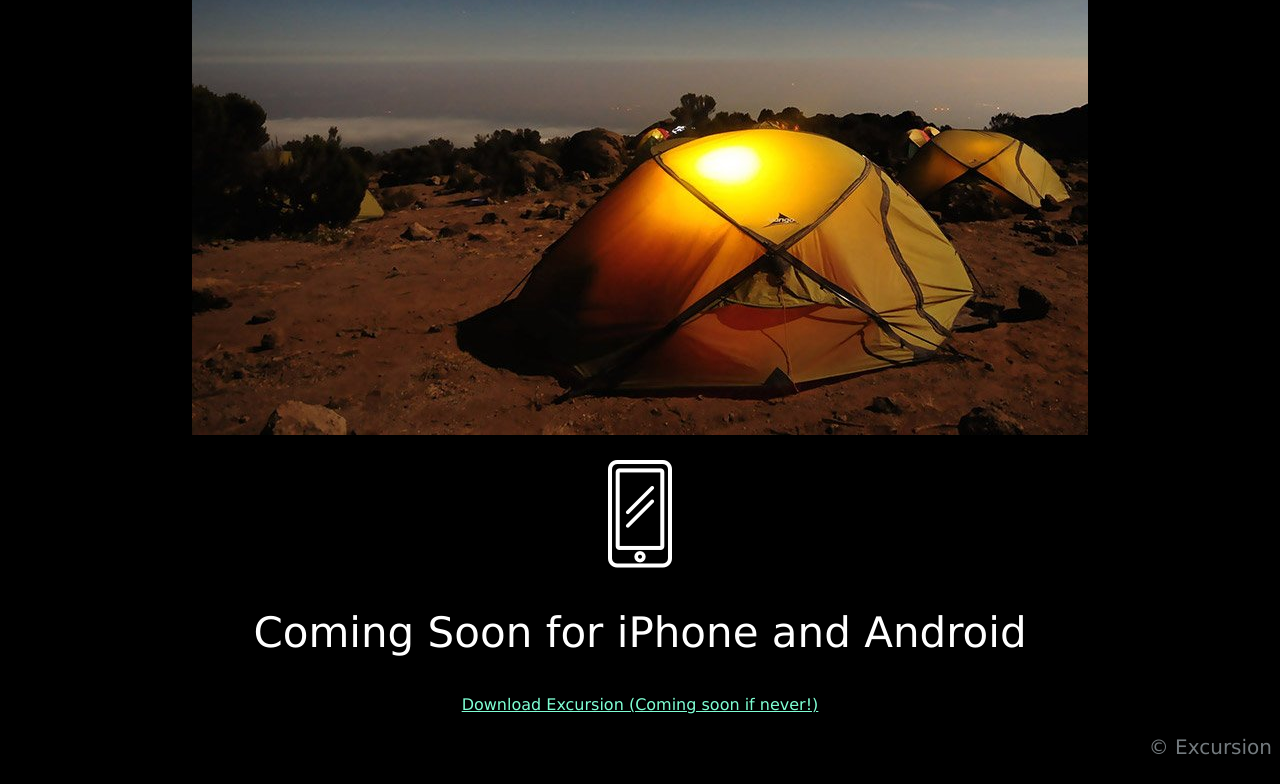
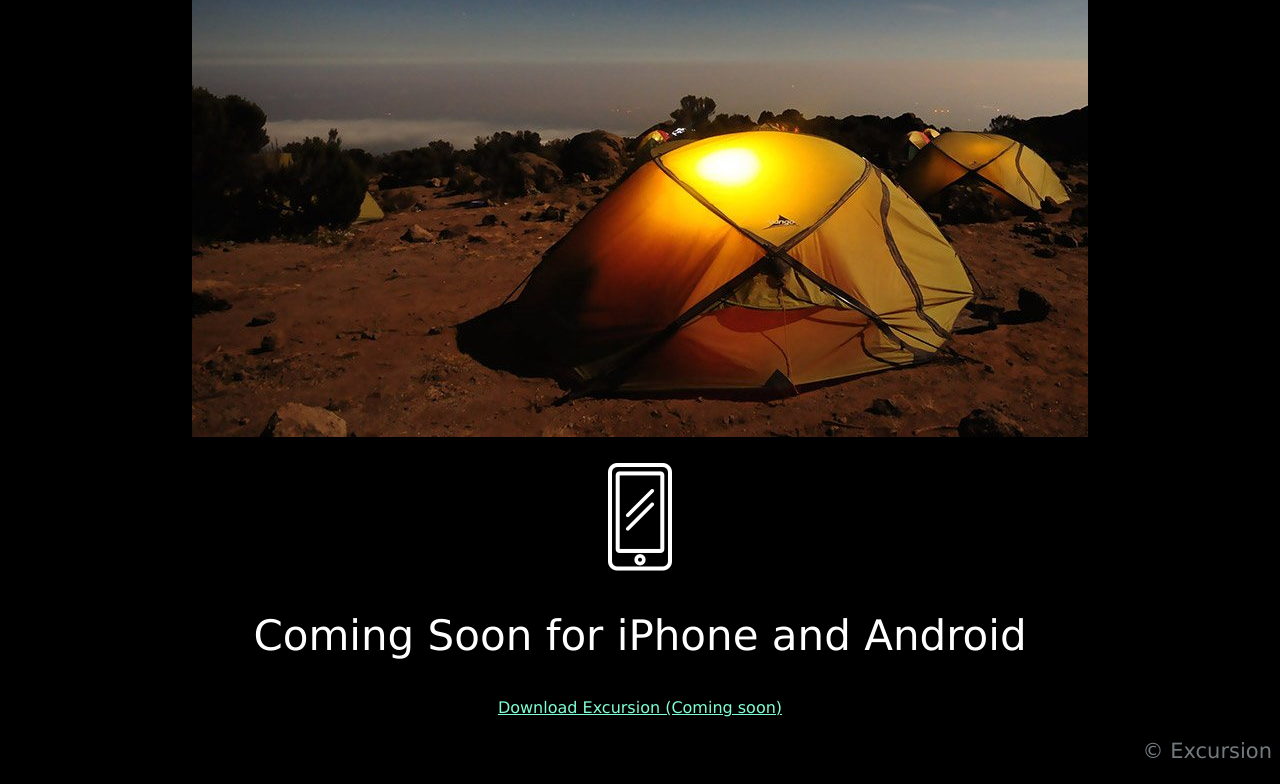
Before and after one commit to thepunkduck/excursion, a plain HTML site: page index.html in a window 1280 px wide. Shown: the part 578-1362 px from the top of the page. Drawn offline with Linux system fonts and the light colour scheme.

Commit message:
James Parsons finished version

```diff
--- a/index.html
+++ b/index.html
@@ -26,7 +26,7 @@
 
         <h2>Coming Soon for iPhone and Android</h2>
 
-    <p><a class="cta" href="#">Download Excursion (Coming soon if never!)</a></p>
+        <p><a class="cta" href="#">Download Excursion (Coming soon)</a></p>
 
         <!-- "Footer" -->
         <div class="footer">
--- a/resources/css/style.css
+++ b/resources/css/style.css
@@ -22,7 +22,7 @@ h2 {
 
 p {
     color: rgb(115, 122, 126);
-    font-size: 20px;
+    font-size: 21px;
 }
 
 .footer {
```
Lines whose indentation alone changed are shown as unchanged.
